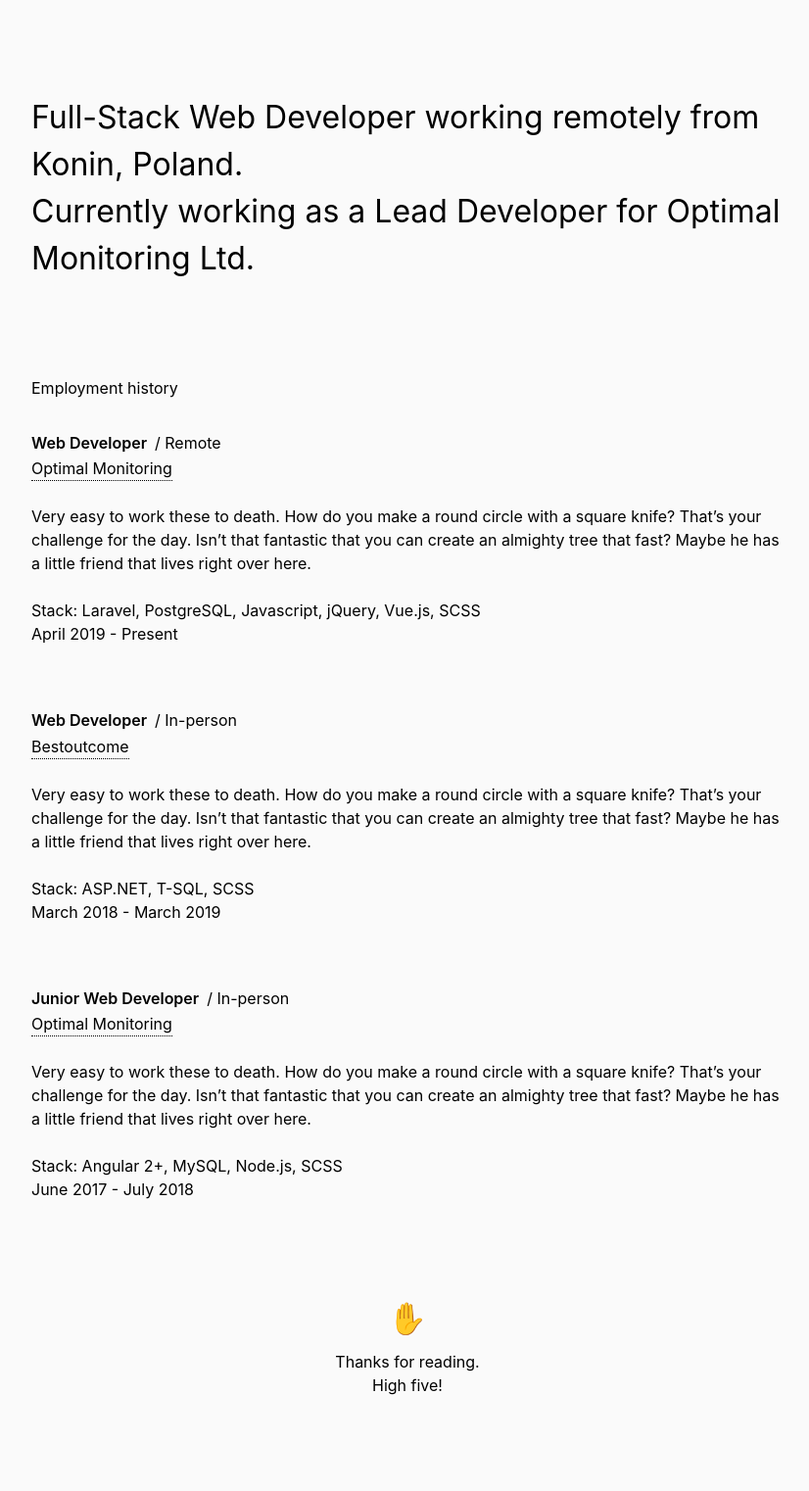
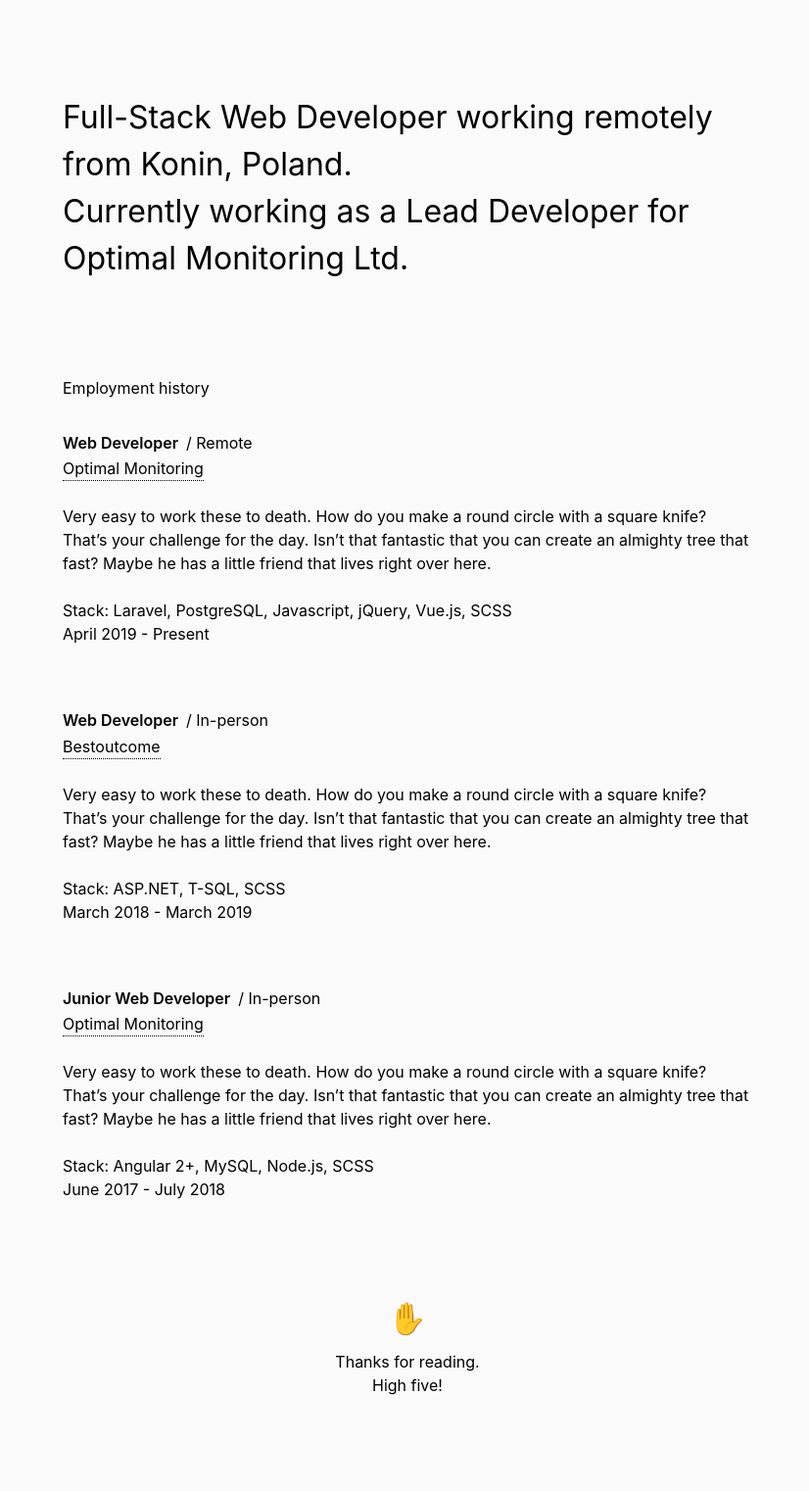
Before and after one commit to dawidlipinski/dawidlipinski.github.io, a Jekyll site: the page built from index.md, in a window 1280 px wide. Shown: the whole page at 98% size, without its empty margins (224-1050 px from the left). Built offline with Jekyll 4.4.1, drawn with Linux system fonts in a browser that asks for light colours.

Commit message:
Added x padding to body

```diff
--- a/_sass/main.scss
+++ b/_sass/main.scss
@@ -9,7 +9,7 @@ body {
   font-size: 16px;
   max-width: 768px;
   margin: 0 auto;
-  padding: 6rem 0;
+  padding: 6rem 2rem;
 }
 
 @import "layouts/_index";
```
